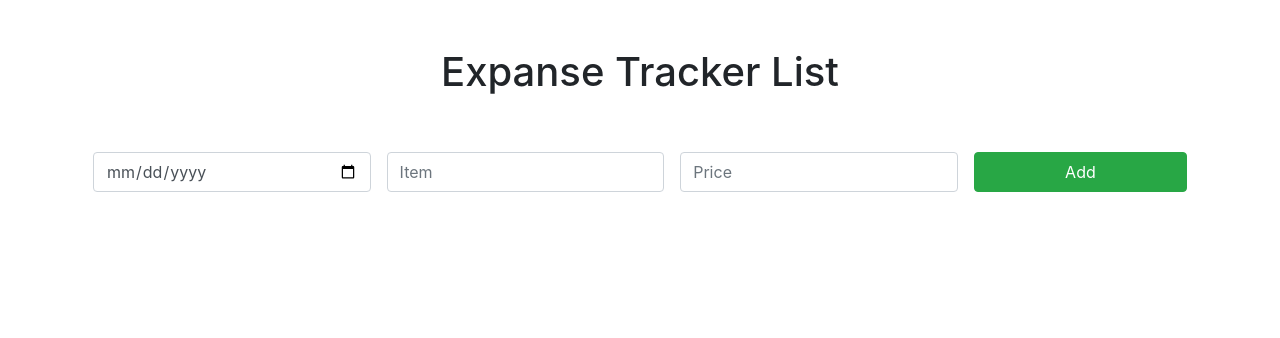
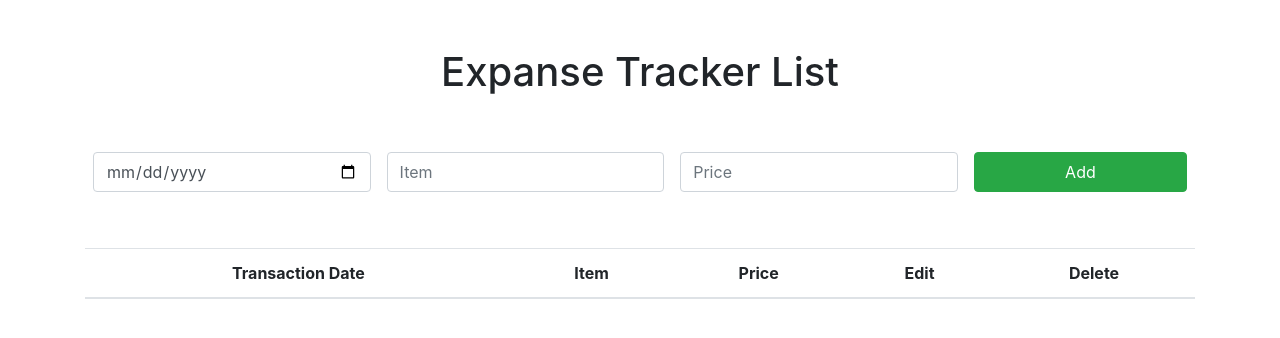
Before and after one commit to L-Bauer/budget-tracker, a React (Create React App) app in the folder client/: page / in a window 1280 px wide. Shown: the top 338 px of the page. Built offline with nearby package versions, Linux system fonts and the light colour scheme; the HTML template or start-up script is replaced by a standard one.

Commit message:
Start setup for list

```diff
--- a/client/src/App.js
+++ b/client/src/App.js
@@ -4,6 +4,7 @@ import './App.css';
 
 // components
 import InputTransaction from './components/InputTrans';
+import ListTransactions from './components/ListTrans';
 
 function App() {
   return (
@@ -11,6 +12,9 @@ function App() {
       <div className='container'>
         <InputTransaction />
       </div>
+      <div className="container">
+        <ListTransactions />
+      </div>
     </Fragment>
   );
 }
--- a/client/src/components/ListTrans.js
+++ b/client/src/components/ListTrans.js
@@ -0,0 +1,38 @@
+
+import React, { Fragment, useEffect, useState } from "react";
+
+const ListTransactions = () => {
+  return <Fragment>
+    {" "}
+    <table className="table table-striped table-hover text-center mt-5">
+      <thead>
+        <tr>
+          <th>Transaction Date</th>
+          <th>Item</th>
+          <th>Price</th>
+          <th>Edit</th>
+          <th>Delete</th>
+        </tr>
+      </thead>
+      <tbody>
+        {/*<tr>
+          <td>John</td>
+          <td>Doe</td>
+          <td>john@example.com</td>
+        </tr>
+        <tr>
+          <td>Mary</td>
+          <td>Moe</td>
+          <td>mary@example.com</td>
+        </tr>
+        <tr>
+          <td>July</td>
+          <td>Dooley</td>
+          <td>july@example.com</td>
+        </tr> */}
+      </tbody>
+    </table>
+</Fragment>
+}
+
+export default ListTransactions
```
